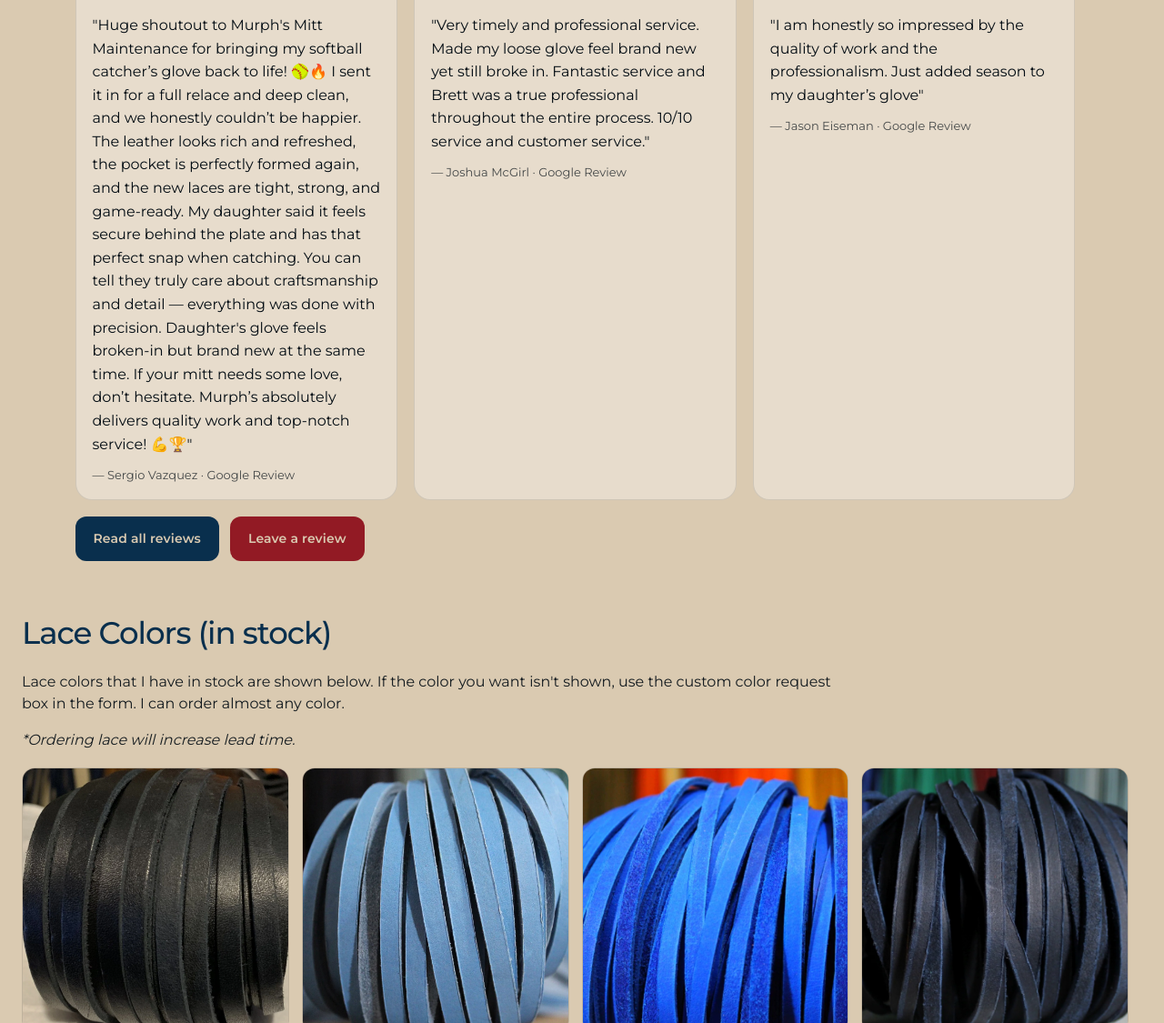
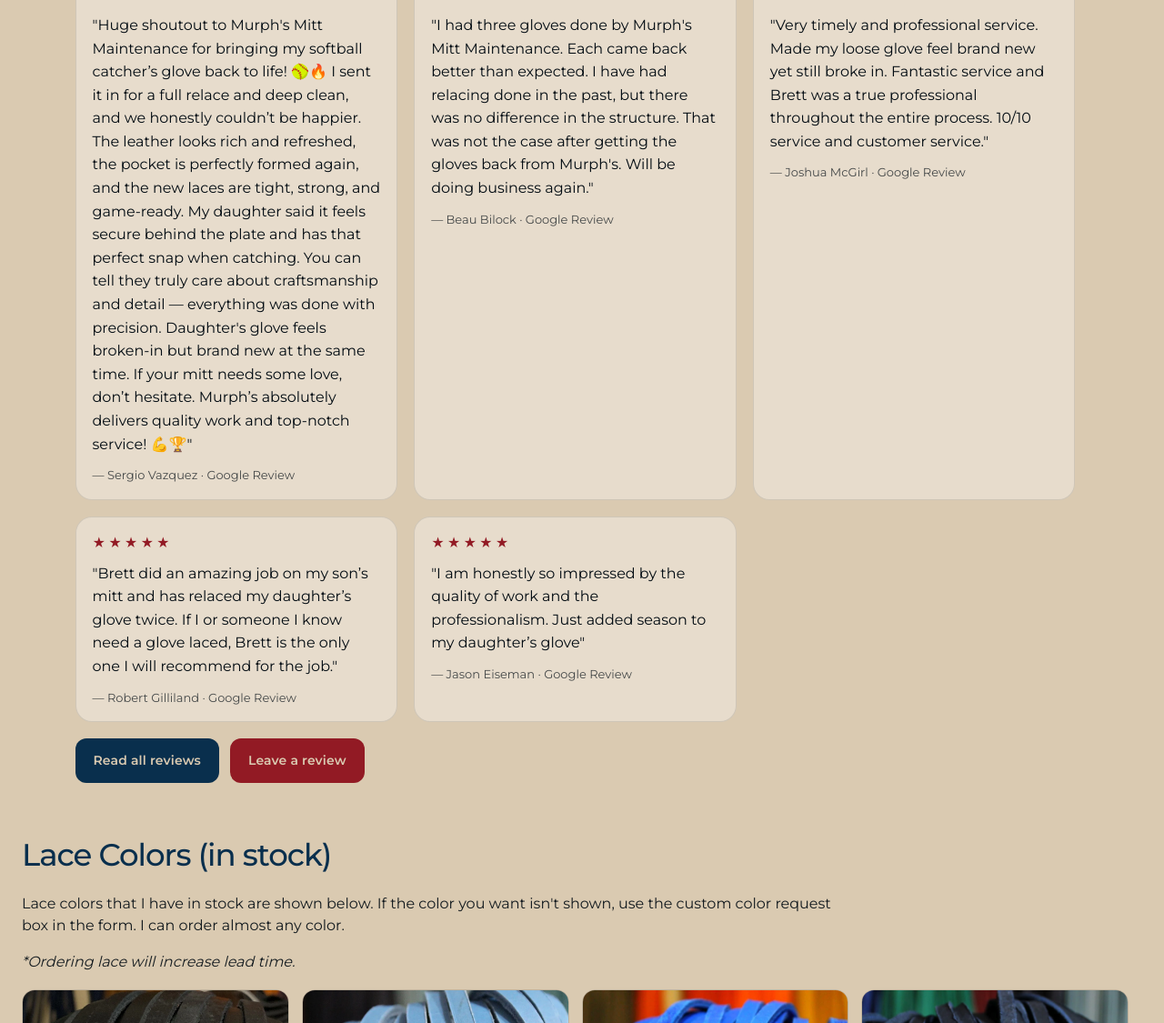
Before and after one commit to kbrettmurphy-ctrl/murphsmitts, a Jekyll site: the page built from services/index.html, in a window 1280 px wide and 1400 px high, scrolled down 1145 px. Shown: the part 275-1400 px from the top of the window at 91% size. Built offline with Jekyll 4.4.1, drawn with Linux system fonts in a browser that asks for light colours.

Commit message:
Update index.html

```diff
--- a/services/index.html
+++ b/services/index.html
@@ -122,9 +122,25 @@
           <article class="review-card">
             <div class="review-stars" aria-label="5 out of 5 stars">★★★★★</div>
             <p class="review-text">
+              "I had three gloves done by Murph's Mitt Maintenance. Each came back better than expected. I have had relacing done in the past, but there was no difference in the structure. That was not the case after getting the gloves back from Murph's. Will be doing business again."
+            </p>
+            <div class="review-meta">— Beau Bilock · Google Review</div>
+          </article>
+
+          <article class="review-card">
+            <div class="review-stars" aria-label="5 out of 5 stars">★★★★★</div>
+            <p class="review-text">
               "Very timely and professional service. Made my loose glove feel brand new yet still broke in. Fantastic service and Brett was a true professional throughout the entire process. 10/10 service and customer service."
             </p>
             <div class="review-meta">— Joshua McGirl · Google Review</div>
+          </article>
+
+          <article class="review-card">
+            <div class="review-stars" aria-label="5 out of 5 stars">★★★★★</div>
+            <p class="review-text">
+              "Brett did an amazing job on my son’s mitt and has relaced my daughter’s glove twice. If I or someone I know need a glove laced, Brett is the only one I will recommend for the job."
+            </p>
+            <div class="review-meta">— Robert Gilliland · Google Review</div>
           </article>
 
           <article class="review-card">
```
